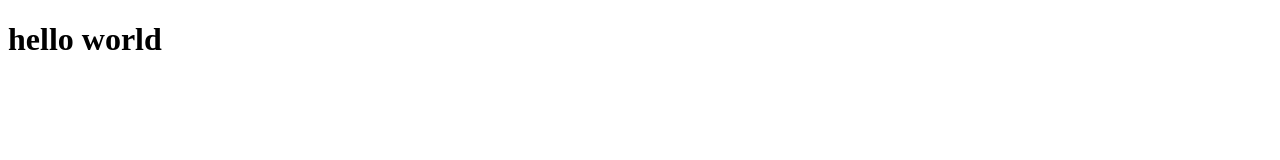
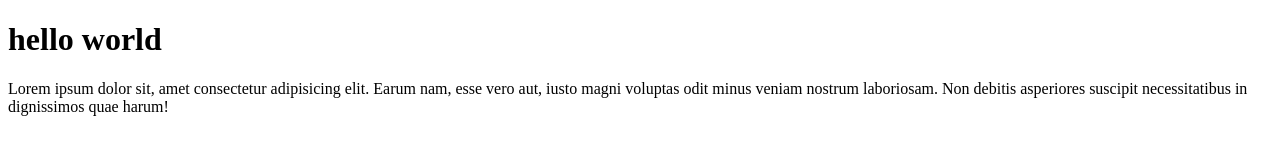
Before and after one commit to Nodirbek002/new_preakt, a plain HTML site: page index.html in a window 1280 px wide. Drawn offline with Linux system fonts and the light colour scheme.

Commit message:
new tag p

```diff
--- a/index.html
+++ b/index.html
@@ -8,5 +8,8 @@
 </head>
 <body>
     <h1>hello world</h1>
+    <p>
+        Lorem ipsum dolor sit, amet consectetur adipisicing elit. Earum nam, esse vero aut, iusto magni voluptas odit minus veniam nostrum laboriosam. Non debitis asperiores suscipit necessitatibus in dignissimos quae harum!
+    </p>
 </body>
 </html>
```
